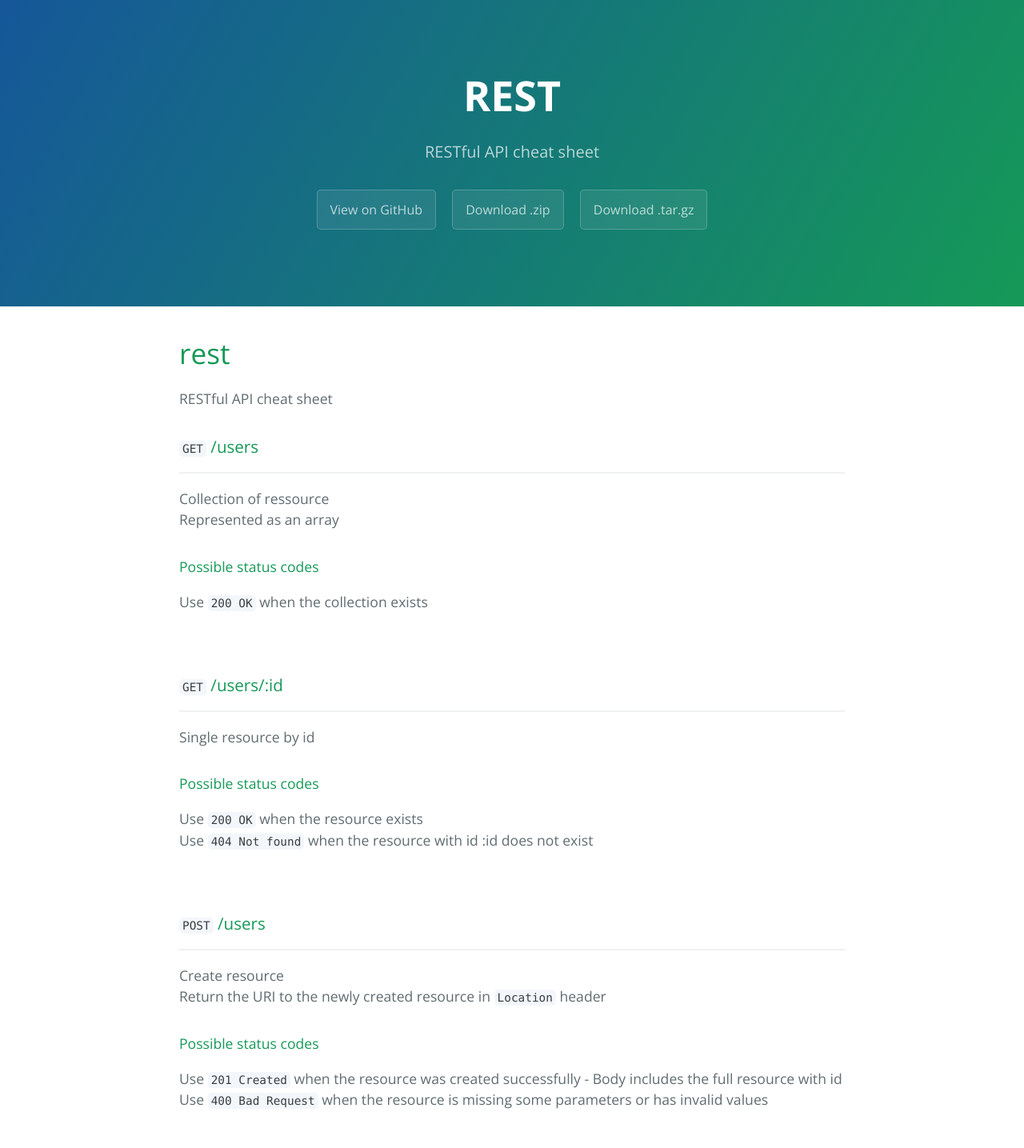
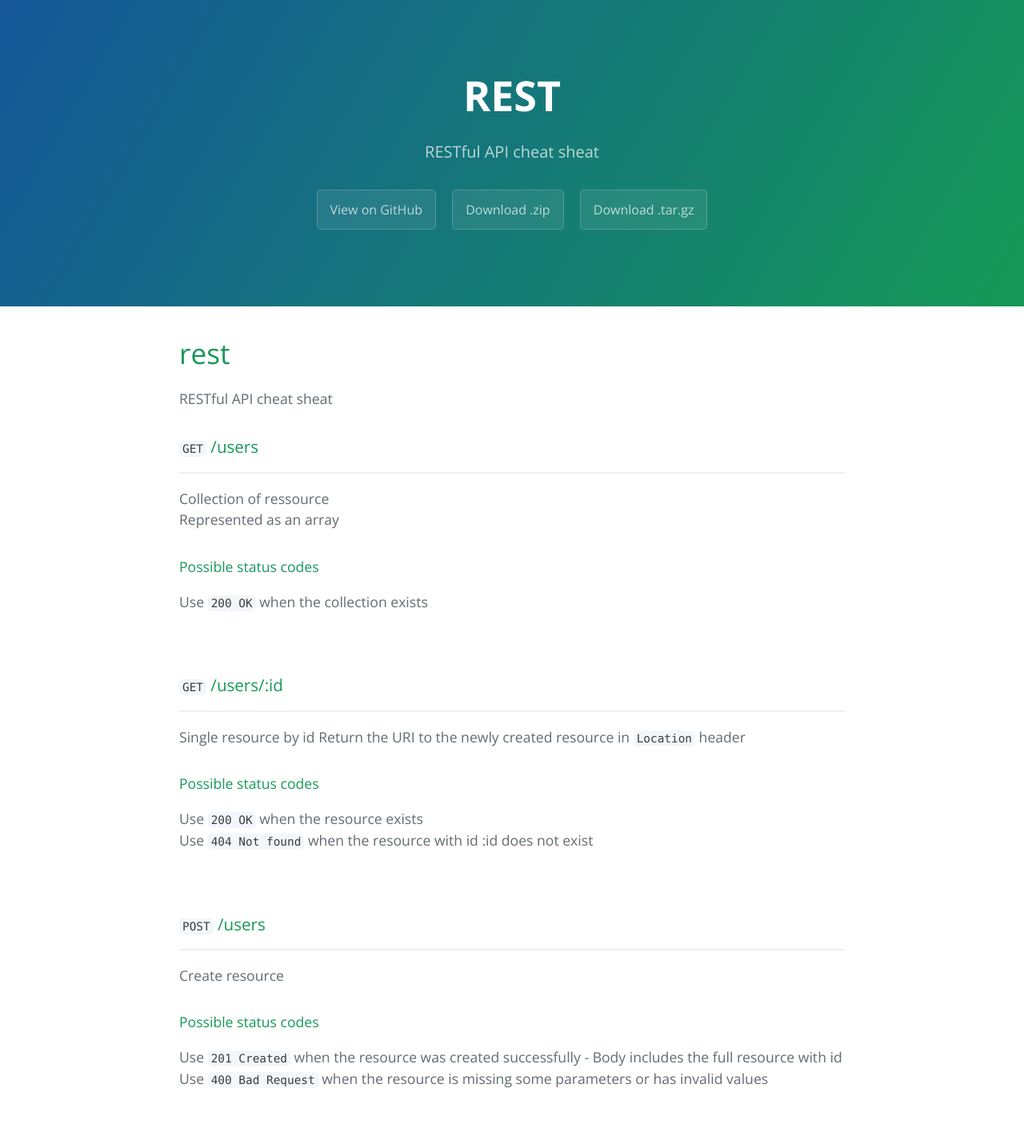
Before and after one commit to wfortin/rest, a plain HTML site: page index.html in a window 1280 px wide. Shown: the top 1435 px of the page at 80% size. Drawn offline with nearby package versions, Linux system fonts and the light colour scheme.

```diff
--- a/index.html
+++ b/index.html
@@ -2,17 +2,17 @@
 <html lang="en-us">
   <head>
     <meta charset="UTF-8">
-    <title>REST Cheat Sheet</title>
+    <title>REST by wfortin</title>
     <meta name="viewport" content="width=device-width, initial-scale=1">
     <link rel="stylesheet" type="text/css" href="stylesheets/normalize.css" media="screen">
-    <link href='http://fonts.googleapis.com/css?family=Open+Sans:400,700' rel='stylesheet' type='text/css'>
+    <link href='https://fonts.googleapis.com/css?family=Open+Sans:400,700' rel='stylesheet' type='text/css'>
     <link rel="stylesheet" type="text/css" href="stylesheets/stylesheet.css" media="screen">
     <link rel="stylesheet" type="text/css" href="stylesheets/github-light.css" media="screen">
   </head>
   <body>
     <section class="page-header">
       <h1 class="project-name">REST</h1>
-      <h2 class="project-tagline">RESTful API cheat sheet</h2>
+      <h2 class="project-tagline">RESTful API cheat sheat</h2>
       <a href="https://github.com/wfortin/rest" class="btn">View on GitHub</a>
       <a href="https://github.com/wfortin/rest/zipball/master" class="btn">Download .zip</a>
       <a href="https://github.com/wfortin/rest/tarball/master" class="btn">Download .tar.gz</a>
@@ -22,7 +22,7 @@
       <h1>
 <a id="rest" class="anchor" href="#rest" aria-hidden="true"><span class="octicon octicon-link"></span></a>rest</h1>
 
-<p>RESTful API cheat sheet</p>
+<p>RESTful API cheat sheat</p>
 
 <h3>
 <a id="get-users" class="anchor" href="#get-users" aria-hidden="true"><span class="octicon octicon-link"></span></a><code>GET</code> /users</h3>
@@ -43,7 +43,8 @@
 
 <hr>
 
-<p>Single resource by id</p>
+<p>Single resource by id
+Return the URI to the newly created resource in <code>Location</code> header</p>
 
 <h4>
 <a id="possible-status-codes-1" class="anchor" href="#possible-status-codes-1" aria-hidden="true"><span class="octicon octicon-link"></span></a>Possible status codes</h4>
@@ -58,9 +59,7 @@ Use <code>404 Not found</code> when the resource with id :id does not exist</p>
 
 <hr>
 
-<p>Create resource <br>
-Return the URI to the newly created resource in <code>Location</code> header
-</p>
+<p>Create resource</p>
 
 <h4>
 <a id="possible-status-codes-2" class="anchor" href="#possible-status-codes-2" aria-hidden="true"><span class="octicon octicon-link"></span></a>Possible status codes</h4>
@@ -121,7 +120,7 @@ Probably should not be implemented</p>
 
 <p>Use <code>204 No content</code> when the delete is synchronous and successful <br>
 Use <code>202 Accepted</code> when the delete will be asynchronous and the resource has been flagged as deleted but is not yet deleted <br>
-Use <code>200 OK</code> when returning information about the deleted resource <br>
+Use <code>200 OK</code> when returning information about the deleted resource
 Use <code>404 Not found</code> when the resource with id :id does not exist</p>
 
 <h2>
```
